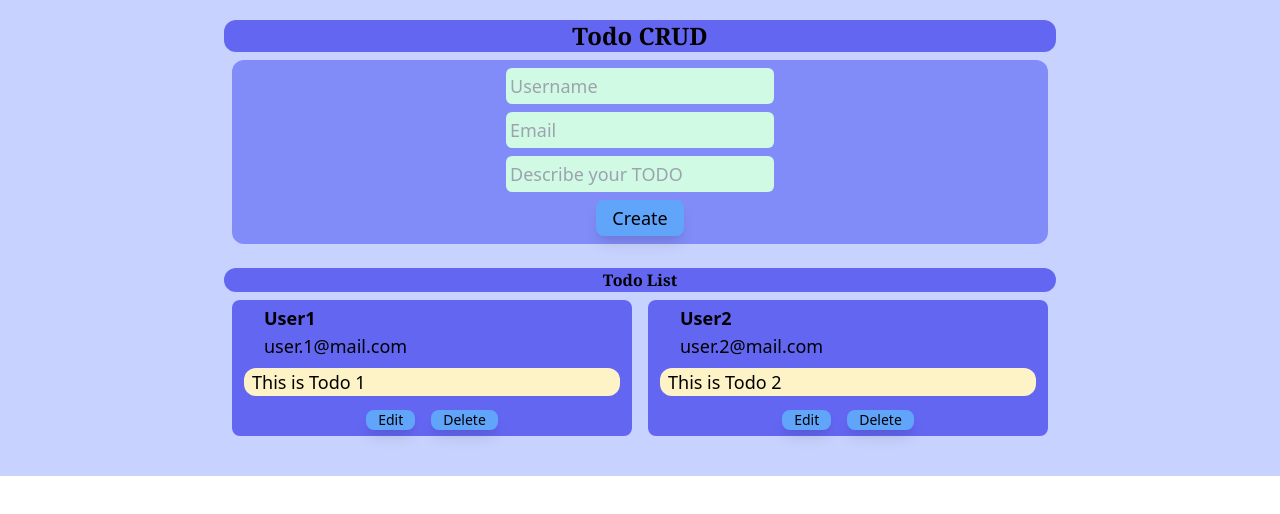
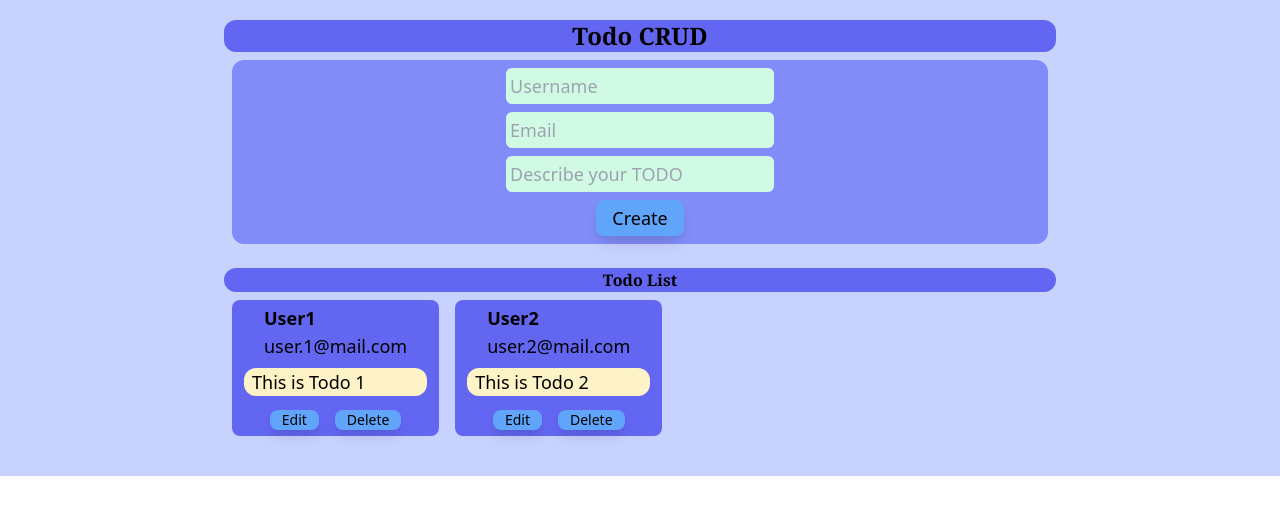
Before and after one commit to rashid54/todo-crud, a React (Create React App) app: page / in a window 1280 px wide. Shown: the top 514 px of the page. Built offline with nearby package versions, Linux system fonts and the light colour scheme.

Commit message:
stable 1.6

```diff
--- a/src/App.js
+++ b/src/App.js
@@ -49,7 +49,7 @@ function App() {
       <h1 className="bg-indigo-500 font-bold font-serif text-base rounded-xl my-0 mt-6">
         Todo List
       </h1>
-      <div className="flex flex-col-reverse sm:flex-wrap md:flex-row">
+      <div className="flex flex-col-reverse sm:flex-wrap sm:flex-row">
         {todoList.map((a,id)=>{
           return a.saved?<TodoCard key={id} id={id} deleteItem={deleteItem} modifyItem={modifyItem} todoItem={a} />:<TodoForm key={id} id={id} saveAction={modifyItem} oldItem={a}/> ;
         })}
--- a/src/components/TodoCard.jsx
+++ b/src/components/TodoCard.jsx
@@ -8,8 +8,7 @@ function TodoCard({todoItem,deleteItem,modifyItem,id}){
     }
 
     return (
-        <div id="cardItem" className="lg:w-6/12 xl:w-4/12 2xl:w-3/12 md:flex-grow bg-indigo-500 rounded-lg px-1 py-1 m-2
-          "
+        <div id="cardItem" className="bg-indigo-500 rounded-lg px-1 py-1 m-2"
         >
           <h4 className="text-left py-0 px-7 font-bold my-0">
             {todoItem.username}
--- a/src/index.css
+++ b/src/index.css
@@ -1,4 +1,10 @@
 /* ./src/index.css */
+
+
+
+.card-width {
+    width: 23.5%;
+}
 @tailwind base;
 @tailwind components;
 @tailwind utilities;
```
